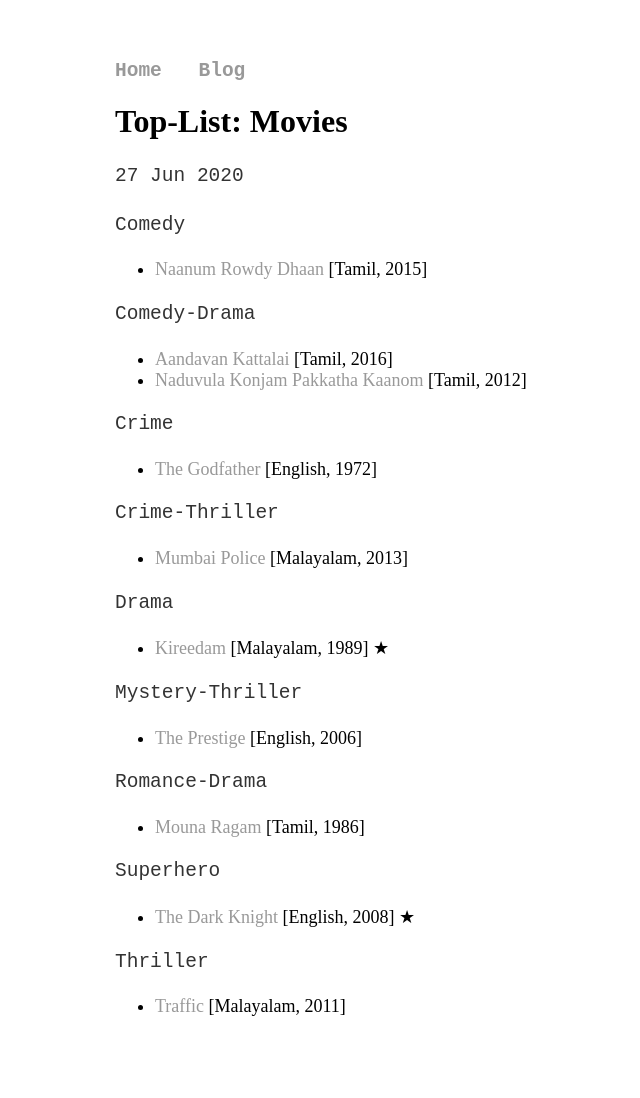
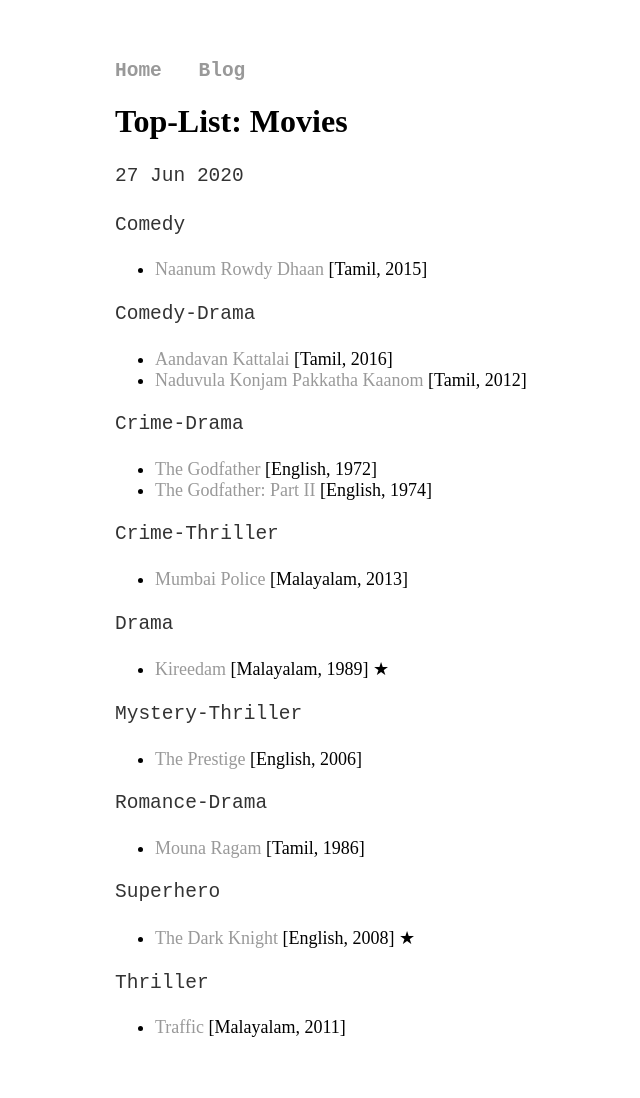
Before and after one commit to joe019/joe019.github.io, a Jekyll site: the page built from _posts/2020-06-27-movies.md, in a window 1280 px wide. Shown: the whole page, without its empty margins (45-685 px from the left). Built offline with Jekyll 4.4.1, drawn with Linux system fonts in a browser that asks for light colours; before the commit the page ends 1077 px from its top, so only the background shows below that.

Commit message:
Added The Godfather: Part II

```diff
--- a/_posts/2020-06-27-movies.md
+++ b/_posts/2020-06-27-movies.md
@@ -11,8 +11,9 @@
 * [Aandavan Kattalai](https://www.sunnxt.com/tamil-movie/detail/26183/aandavan-kattalai/) [Tamil, 2016]
 * [Naduvula Konjam Pakkatha Kaanom](https://www.sunnxt.com/movie/detail/7086) [Tamil, 2012]
 
-Crime
+Crime-Drama
 * [The Godfather](https://www.primevideo.com/detail/0KZWS1PUOY12ZSOC1ENY7F2COB) [English, 1972]
+* [The Godfather: Part II](https://www.primevideo.com/detail/0M29QHEWWF4FRHWY7WUQ4M0RVF) [English, 1974]
 
 Crime-Thriller
 * [Mumbai Police](https://www.hotstar.com/in/movies/mumbai-police/1000081082) [Malayalam, 2013]
```
